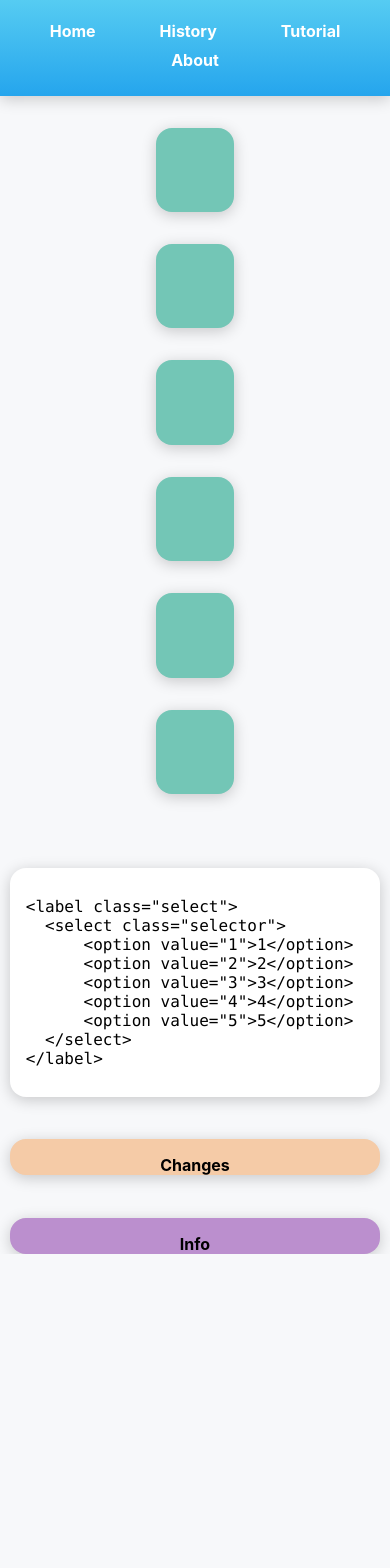
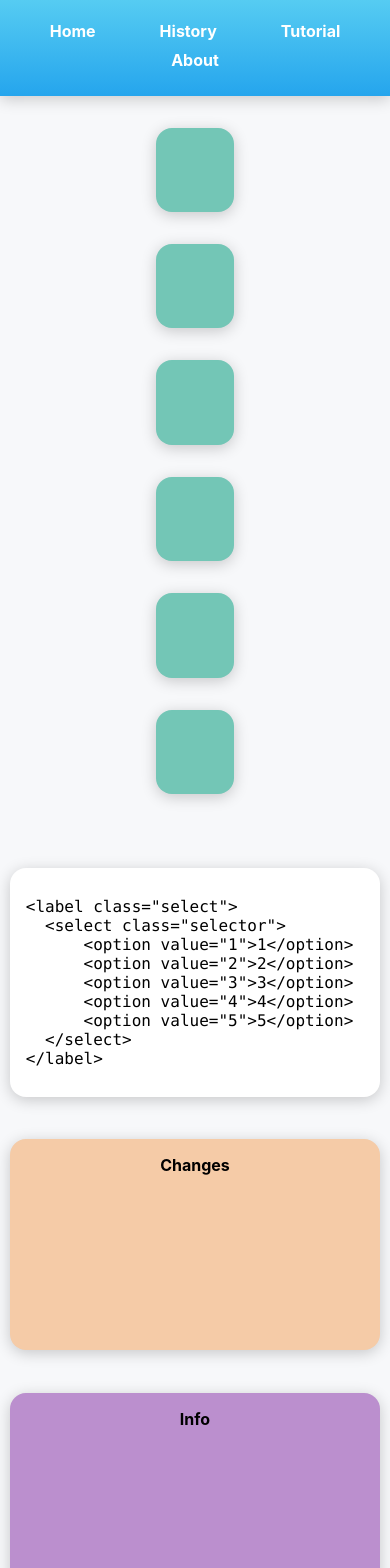
Before and after one commit to Bluuax/gistory, a React (Create React App) app: page / in a window 390 px wide. Shown: the top 1568 px of the page. Before the commit the page ends 1254 px from the top, so only its background shows below. Built offline with nearby package versions, Linux system fonts and the light colour scheme.

Commit message:
Update CSS

```diff
--- a/src/Landing.js
+++ b/src/Landing.js
@@ -28,6 +28,8 @@ export class Landing extends Component {
       <div className="Landing">
         <h1 className="Landing-title">Gistory</h1>
         <h3>Type the GitHub URL into the Textbox</h3>
+
+        {/* TODO: Add proper Form */}
         <input type="text" value={this.state.input} onChange={this.handleChange} />
         <button onClick={this.handleClick}>Go</button>
 
--- a/src/history/Card.css
+++ b/src/history/Card.css
@@ -1,5 +1,5 @@
 .Card {
-  height: 100%; /*37.5vh;*/
+  height: 100%;
   width: 20vw;
   border-radius: 1rem;
   box-shadow: 0px 3px 15px rgba(0, 0, 0, 0.2);
@@ -8,6 +8,7 @@
 
 @media (max-width: 820px) {
   .Card {
+    height: 25vh;
     width: 95vw;
   }
 }
--- a/src/history/History.css
+++ b/src/history/History.css
@@ -17,6 +17,7 @@
       'code'
       'changes-card'
       'info-card';
+    margin-bottom: 3vh;
   }
 }
 
```
